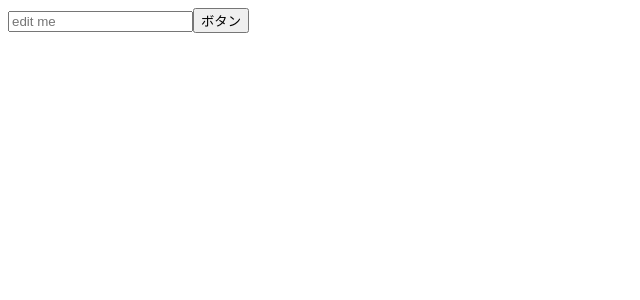
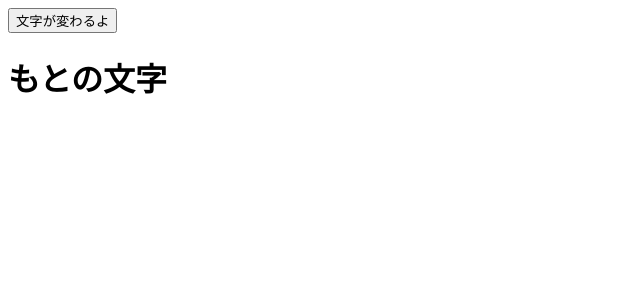
Before and after one commit to Hiroto0002/todoVue, a Vue app: page / in a window 1280 px wide. Shown: the top 300 px of the page, without its empty margins (0-640 px from the left). Built offline with nearby package versions, Linux system fonts and the light colour scheme.

Commit message:
updeta:  App.vueを書き換え、文字が変わるようになった。

```diff
--- a/src/App.vue
+++ b/src/App.vue
@@ -1,10 +1,15 @@
 <script setup>
-import { ref } from 'vue'
-const message = ref('')
-
+import { ref } from "vue"
+const x = ref(true)
+function y() {
+  x.value = !x.value
+}
 </script>
 
 <template>
-  <input v-model="message" placeholder="edit me" />
-  <button>ボタン</button>
+<div>
+  <button @click="y">文字が変わるよ</button>
+  <h1 v-if="x">もとの文字</h1>
+  <h1 v-else>かわった文字</h1>
+</div>
 </template>
```
